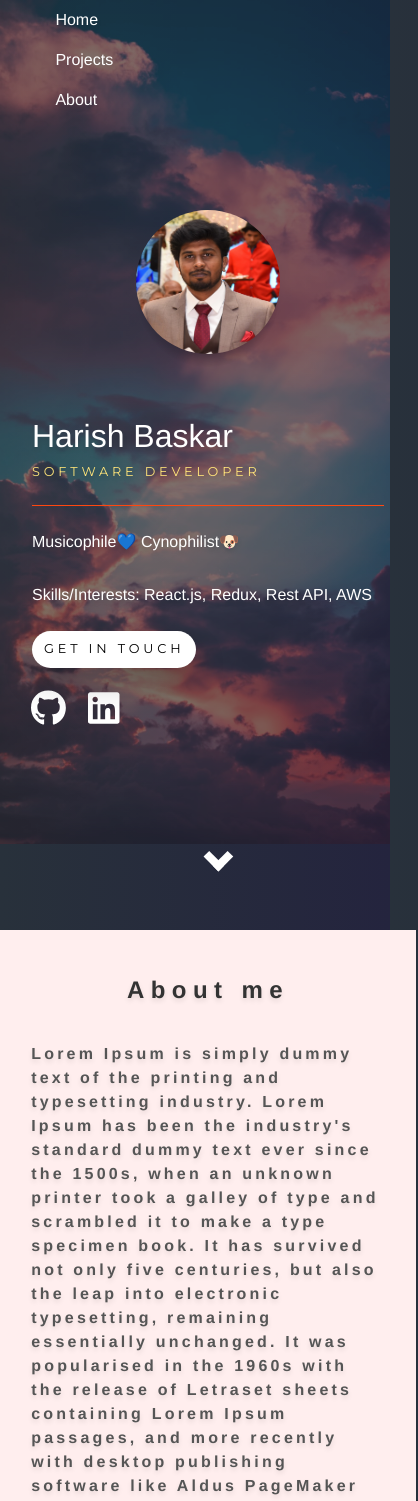
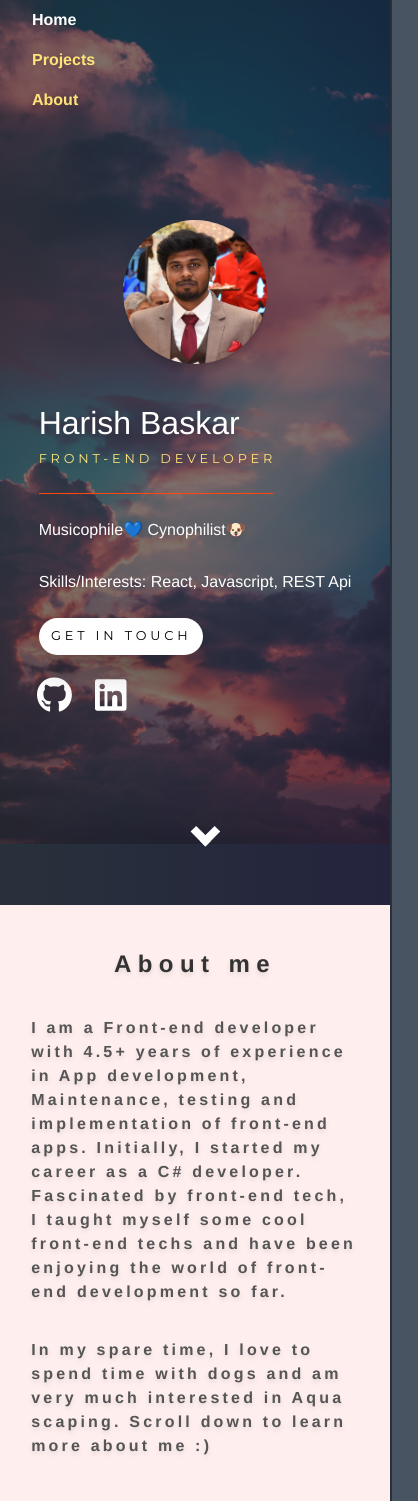
Before and after one commit to HarishBaskar/my-resume, a React (Create React App) app: page / in a window 390 px wide. Shown: the top 1501 px of the page, 418 px wide, since content can reach past the window. Built offline with nearby package versions, Linux system fonts and the light colour scheme.

Commit message:
App-Maintenance: Added project cards in projects page

```diff
--- a/public/index.html
+++ b/public/index.html
@@ -4,7 +4,7 @@
     <meta charset="utf-8" />
     <meta http-equiv="X-UA-Compatible" content="IE=edge" />
     <meta name="viewport" content="width=device-width, initial-scale=1" />
-    <title>Harish Baskar - Software Developer</title>
+    <title>Harish Baskar - Front-end Developer</title>
     <link
       href="https://fonts.googleapis.com/css?family=Montserrat|Quicksand"
       rel="stylesheet"
--- a/src/Components/Resume/AboutMe/index.js
+++ b/src/Components/Resume/AboutMe/index.js
@@ -1,24 +1,23 @@
 import React from "react";
 import Styles from "./AboutMe.module.css";
-import ScrollAnimation from "react-animate-on-scroll";
 
 const AboutMe = () => {
   return (
     <div className={Styles.aboutme}>
-      <ScrollAnimation animateIn="fadeIn">
-        <h1>About me</h1>
+      <h1>About me</h1>
+      <p>
+        I am a Front-end developer with 4.5+ years of experience in App
+        development, Maintenance, testing and implementation of front-end apps.
+        Initially, I started my career as a C# developer. Fascinated by
+        front-end tech, I taught myself some cool front-end techs and have been
+        enjoying the world of front-end development so far.
+      </p>
+      <div>
         <p>
-          Lorem Ipsum is simply dummy text of the printing and typesetting
-          industry. Lorem Ipsum has been the industry's standard dummy text ever
-          since the 1500s, when an unknown printer took a galley of type and
-          scrambled it to make a type specimen book. It has survived not only
-          five centuries, but also the leap into electronic typesetting,
-          remaining essentially unchanged. It was popularised in the 1960s with
-          the release of Letraset sheets containing Lorem Ipsum passages, and
-          more recently with desktop publishing software like Aldus PageMaker
-          including versions of Lorem Ipsum.
+          In my spare time, I love to spend time with dogs and am very much
+          interested in Aqua scaping. Scroll down to learn more about me :)
         </p>
-      </ScrollAnimation>
+      </div>
     </div>
   );
 };
--- a/src/Components/Resume/Header/Header.module.css
+++ b/src/Components/Resume/Header/Header.module.css
@@ -18,7 +18,7 @@
 .content {
   display: flex;
   position: relative;
-  min-height: 86vh;
+  min-height: 83vh;
 }
 
 @media screen and (max-width: 799px) {
--- a/src/Components/Resume/Header/Main/Main.module.css
+++ b/src/Components/Resume/Header/Main/Main.module.css
@@ -3,10 +3,14 @@
   font-size: 2rem;
 }
 
+.hr {
+  width: 14.65rem;
+}
+
 @media screen and (max-width: 799px) {
   .about {
     font-size: 0.8rem !important;
-    padding: 2rem;
+    padding: 0.6rem;
   }
 
   .name {
@@ -37,6 +41,10 @@
     flex-grow: 1;
     flex-shrink: 1;
   }
+
+  .hr {
+    width: 22rem;
+  }
 }
 
 .name {
@@ -64,7 +72,6 @@
   margin-bottom: 1.5rem;
   margin-top: 1.5rem;
   transform-origin: center left;
-  width: 22rem;
 }
 
 .description {
--- a/src/Components/Resume/Navigation/Navigation.module.css
+++ b/src/Components/Resume/Navigation/Navigation.module.css
@@ -2,11 +2,11 @@
   background-color: transparent;
   position: relative;
   z-index: 10;
-  margin-left: 6vw;
 }
 
 .navigation .menu li a {
   text-decoration: none;
+  font-weight: bolder;
 }
 
 .navigation ul {
@@ -19,7 +19,7 @@
 
 .navigation li a {
   display: block;
-  color: white;
+  color: #ffe479;
   text-decoration: none;
   padding: 0.5rem 2rem;
 }
@@ -35,8 +35,7 @@
 /* Change the link color on hover */
 .navigation li a:hover,
 button:hover {
-  background-color: black;
-  color: #ffffff !important;
+  color: #ffffff;
 }
 
 @media only screen and (min-width: 800px) {
@@ -59,7 +58,7 @@ button:hover {
 
   .navigation li a {
     display: block;
-    color: black;
+    color: #ffe479;
     text-align: center;
     padding: 0.5rem 2rem;
     text-decoration: none;
--- a/src/Components/Resume/Resume.js
+++ b/src/Components/Resume/Resume.js
@@ -11,8 +11,8 @@ import Styles from "./Resume.module.css";
 
 const personalInfo = {
   name: "Harish Baskar",
-  job: "Software Developer",
-  skills: "React.js, Redux, Rest API, AWS",
+  job: "Front-end Developer",
+  skills: "React, Javascript, REST Api",
   mail: "mailto:harishbaskar94@gmail.com",
   githuburl: "https://github.com/HarishBaskar",
   linkedinurl: "https://www.linkedin.com/in/harish-baskar-96589a80",
--- a/src/Pages/Projects/Projects.js
+++ b/src/Pages/Projects/Projects.js
@@ -1,10 +1,59 @@
 import React from "react";
-import Styles from "../Projects/Projects.module.css";
+import Styles from "./Projects.module.css";
 
 const Projects = () => {
+  const projects = [
+    {
+      projectname: "Onboarding Tool",
+      modelused: "Agile model",
+      description:
+        "Lorem Ipsum is simply dummy text of the printing and typesetting industry. Lorem Ipsum has been the industry's standard dummy textever since the 1500s, when an unknown printer took a galley of type and scrambled it to make a type specimen book.",
+      roles:
+        "Played a prominent role in the team and also involved myself right from design phase till implementation.",
+    },
+    {
+      projectname: "News filing app",
+      modelused: "Agile model",
+      description:
+        "Lorem Ipsum is simply dummy text of the printing and typesetting industry. Lorem Ipsum has been the industry's standard dummy textever since the 1500s, when an unknown printer took a galley of type and scrambled it to make a type specimen book.",
+      roles: "Lorem Ipsum is simply dummy",
+    },
+    {
+      projectname: "Database tool",
+      modelused: "Agile model",
+      description:
+        "Lorem Ipsum is simply dummy text of the printing and typesetting industry. Lorem Ipsum has been the industry's standard dummy textever since the 1500s, when an unknown printer took a galley of type and scrambled it to make a type specimen book.",
+      roles: "Lorem Ipsum is simply dummy",
+    },
+    {
+      projectname: "Portfolio website",
+      modelused: "Agile model",
+      description:
+        "Lorem Ipsum is simply dummy text of the printing and typesetting industry. Lorem Ipsum has been the industry's standard dummy textever since the 1500s, when an unknown printer took a galley of type and scrambled it to make a type specimen book.",
+      roles: "Lorem Ipsum is simply dummy",
+    },
+  ];
+
+  const projectList = projects.map((project, index) => {
+    return (
+      <div className={Styles.card}>
+        <div className={Styles.container}>
+          <h2>{project.projectname}</h2>
+          <h3>Description:</h3>
+          <p>{project.description}</p>
+          <h3>Model used:</h3>
+          <p>{project.modelused}</p>
+          <h3>Roles and responsibilities:</h3>
+          <p>{project.roles}</p>
+        </div>
+      </div>
+    );
+  });
+
   return (
-    <div className={Styles.projectscontainer}>
-      <p>Under construction</p>
+    <div className={Styles.topcontainer}>
+      <h1>Projects</h1>
+      <div className={Styles.projects}>{projectList}</div>
     </div>
   );
 };
--- a/src/Pages/Projects/Projects.module.css
+++ b/src/Pages/Projects/Projects.module.css
@@ -1,15 +1,89 @@
-.projectscontainer p {
-  width: 100%;
-  font-size: 8rem;
-  margin: 8rem auto;
-  text-align: center;
-  padding: 0 4rem;
+.topcontainer {
+  background-color: transparent;
+  position: relative;
+  margin-top: 4vh;
 }
 
-@media only screen and (max-width: 799px) {
-  .projectscontainer p {
-    font-size: 2rem;
-    margin: 8rem auto;
-    text-align: center;
+.projects {
+  position: relative;
+  display: flex;
+  flex-direction: column;
+  background-color: transparent;
+  letter-spacing: 0.1rem;
+  margin-left: 1rem;
+  margin-right: 1rem;
+  padding-bottom: 2rem;
+}
+
+.card {
+  background: rgb(255, 250, 230, 0.8);
+  font-size: 2rem;
+  max-width: 100vw;
+  margin: 1rem;
+  padding: 1.2rem 1.4rem;
+  transition: 0.25s;
+  border-left: 0.3rem solid #ffd633;
+}
+
+.card img {
+  max-height: 7rem;
+  max-width: 7rem;
+  position: relative;
+}
+
+.card:hover {
+  box-shadow: 0 10px 5px 0 rgba(219, 82, 82, 0.2);
+}
+
+.topcontainer h1 {
+  font-size: 1.5rem;
+  font-weight: bolder;
+  color: #ffe479;
+  margin-left: auto;
+  margin-right: auto;
+  margin-top: 4vh;
+  text-align: center;
+}
+
+.projects h2 {
+  font-size: 1.5rem;
+  font-weight: bolder;
+  color: #555;
+  letter-spacing: 0.4rem;
+  margin-left: auto;
+  margin-right: auto;
+  margin-bottom: 2vh;
+  text-align: center;
+}
+
+.projects p {
+  color: #555;
+  margin-bottom: 1rem;
+  font-size: 1.5rem;
+  letter-spacing: 0.4rem;
+}
+
+.projects h3 {
+  color: #333;
+  font-size: 1.2rem;
+  font-weight: bold;
+  margin-bottom: 1rem;
+}
+
+.projects p {
+  font-size: 1rem;
+  font-weight: bold;
+  letter-spacing: 0.2rem;
+}
+
+b {
+  color: #333;
+  font-weight: bold;
+}
+
+@media screen and (max-width: 358px) {
+  .card {
+    margin-left: auto;
+    margin-right: auto;
   }
 }
--- a/src/index.css
+++ b/src/index.css
@@ -85,12 +85,6 @@ html {
   text-shadow: 0 3px 5px rgba(0, 0, 0, 0.1);
 }
 
-@media only screen and (max-width: 375px) {
-  html {
-    min-width: 410px;
-  }
-}
-
 a {
   color: currentColor;
   cursor: pointer;
```
Also changed, not shown: 2 other files (tests, documents, lock files or other folders).
